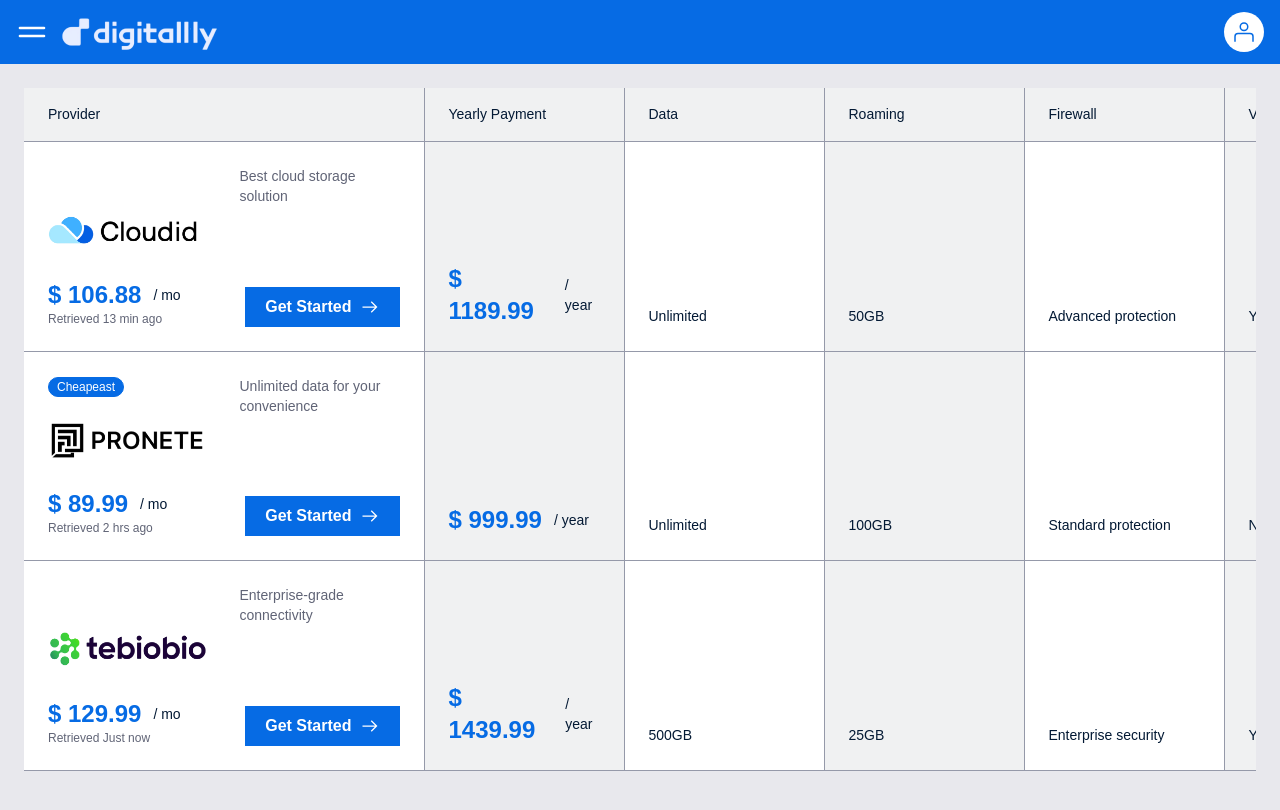
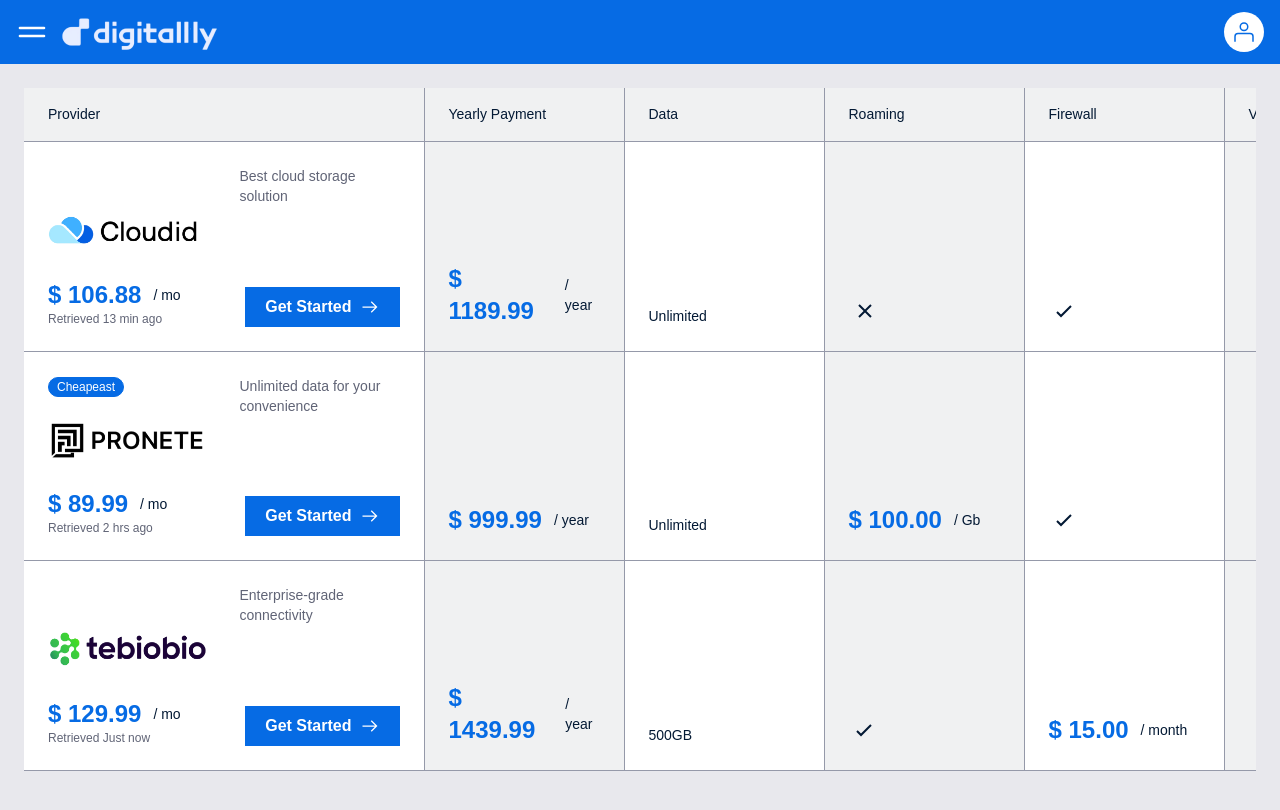
Before and after one commit to joseabril25/quashed-fe-test, a React (Vite) app: page / in a window 1280 px wide. Shown: the top 810 px of the page. Built offline with nearby package versions, Linux system fonts and the light colour scheme; a web font is replaced by a local one.

Commit message:
chore: added check and close icons - fix: showing of table columns to match figma

```diff
--- a/src/App.tsx
+++ b/src/App.tsx
@@ -1,10 +1,17 @@
+import { Icons } from './components/Icons';
 import { Navbar } from './components/Navbar';
 import { PriceBox } from './components/PriceBox';
 import { Card } from './components/ui/Card';
 import { useGetProvidersQuery } from './store/api/providersApi';
 
-function App() {
+const App = () => {
   const { data: providers, isLoading, error } = useGetProvidersQuery();
+
+  const getIcon = (isTrue: boolean) => {
+    return (
+      <Icons name={isTrue ? 'check' : 'close'} width={32} height={32} color='rgb(var(--color-mono))' />
+    );
+  }
 
   if (isLoading) {
     return (
@@ -65,7 +72,7 @@
                           perMonth="month"
                           shortenedMonth
                           timestamp={provider.createdAt ? new Date(provider.createdAt).getTime() : undefined}
-                          onGetStarted={() => console.log(`Get Started clicked for ${provider.name}`)}
+                          onClick={() => console.log(`Selected provider: ${provider.name}`)}
                           bestDeal={index === 1} // Make second provider the best deal
                         />
                       </td>
@@ -86,27 +93,69 @@
 
                       {/* Roaming Column */}
                       <td>
-                        {provider.roaming ? provider.roamingLimit : 'No'}
+                        {
+                          provider.roamingPrice !== 0 ? (
+                            <PriceBox
+                              price={provider.roamingPrice}
+                              perMonth="month"
+                              shortenedMonth={false}
+                              label='Gb'
+                            />
+                          ) : (
+                            getIcon(provider.roaming)
+                          )
+                        }
+                        {/* {provider.roaming ? provider.roamingLimit : 'No'} */}
                       </td>
 
                       {/* Firewall Column */}
                       <td>
-                        {provider.firewall ? provider.firewallLimit : 'No'}
+                        {
+                          provider.firewallPrice !== 0 ? (
+                            <PriceBox
+                              price={provider.firewallPrice}
+                              perMonth="month"
+                              shortenedMonth={false}
+                            />
+                          ) : (
+                            getIcon(provider.firewall)
+                          )
+                        }
                       </td>
 
                       {/* VPN Column */}
                       <td>
-                        {provider.vpn ? 'Yes' : 'No'}
+                        {getIcon(provider.vpn)}
                       </td>
 
                       {/* 24h Support Column */}
                       <td>
-                        {provider.support ? provider.supportLimit : 'No'}
+                        {
+                          provider.supportPrice !== 0 ? (
+                            <PriceBox
+                              price={provider.supportPrice}
+                              perMonth="month"
+                              shortenedMonth={false}
+                            />
+                          ) : (
+                            getIcon(provider.support)
+                          )
+                        }
                       </td>
 
                       {/* Router Column */}
                       <td>
-                        {provider.router ? `$${provider.routerPrice.toFixed(2)}` : 'No'}
+                        {
+                          provider.routerPrice !== 0 ? (
+                            <PriceBox
+                              price={provider.routerPrice}
+                              perMonth="month"
+                              shortenedMonth={false}
+                            />
+                          ) : (
+                            getIcon(provider.router)
+                          )
+                        }
                       </td>
                     </tr>
                   );
--- a/src/Layout.tsx
+++ b/src/Layout.tsx
@@ -6,7 +6,13 @@
   const { isLoading } = useGetMeQuery();
 
   if (isLoading) {
-    return <div>Loading...</div>
+    return (
+      <div className="min-h-screen bg-gray-50">
+        <div className="flex items-center justify-center h-96">
+          <p className="text-lg text-gray-600">Loading user data ...</p>
+        </div>
+      </div>
+    );
   }
 
   return (
--- /dev/null
+++ b/src/components/Icons/icon-check.tsx
@@ -0,0 +1,17 @@
+export const IconCheck = ({...props }) => (
+  <svg
+    xmlns="http://www.w3.org/2000/svg"
+    width={props.width || 32}
+    height={props.height || 32}
+    fill="none"
+    viewBox="0 0 24 24"
+    {...props}
+  >
+    <path
+      fill={props.color || "#080341"}
+      fillRule="evenodd"
+      d="M17.03 8.78 9 16.81l-3.53-3.53 1.06-1.06L9 14.69l6.97-6.97 1.06 1.06Z"
+      clipRule="evenodd"
+    />
+  </svg>
+)
--- /dev/null
+++ b/src/components/Icons/icon-close.tsx
@@ -0,0 +1,17 @@
+export const IconClose = ({...props }) => (
+   <svg
+    xmlns="http://www.w3.org/2000/svg"
+    width={props.width || 32}
+    height={props.height || 32}
+    fill="none"
+    viewBox="0 0 24 24"
+    {...props}
+  >
+    <path
+      fill={props.color || "#080341"}
+      fillRule="evenodd"
+      d="m10.94 12-3.97 3.97 1.06 1.06L12 13.06l3.97 3.97 1.06-1.06L13.06 12l3.97-3.97-1.06-1.06L12 10.94 8.03 6.97 6.97 8.03 10.94 12Z"
+      clipRule="evenodd"
+    />
+  </svg>
+)
--- a/src/components/Icons/index.tsx
+++ b/src/components/Icons/index.tsx
@@ -1,4 +1,6 @@
 import { IconAccount } from './icon-account';
+import { IconCheck } from './icon-check';
+import { IconClose } from './icon-close';
 import { IconMenu } from './icon-menu';
 import { IconRightArrow } from './icon-right-arrow';
 
@@ -19,6 +21,10 @@
       return <IconAccount active={active || false} color={color} width={width} height={height} />;
     case 'arrow-right':
       return <IconRightArrow active={active || false} color={color} width={width} height={height} />;
+    case 'close':
+      return <IconClose active={active || false} color={color} width={width} height={height} />;
+    case 'check':
+      return <IconCheck active={active || false} color={color} width={width} height={height} />;
     default:
       return null;
   }
--- a/src/components/ui/Card.tsx
+++ b/src/components/ui/Card.tsx
@@ -10,7 +10,7 @@
   perMonth?: 'month' | 'year';
   shortenedMonth?: boolean;
   timestamp?: number;
-  onGetStarted?: () => void;
+  onClick?: () => void;
   className?: string;
   bestDeal?: boolean; // Optional prop to indicate if this is the best deal
 }
@@ -23,7 +23,7 @@
   perMonth = 'month',
   shortenedMonth = true,
   timestamp,
-  onGetStarted,
+  onClick,
   className = '',
   bestDeal = false // Default to false if not provided
 }: CardProps) => {
@@ -63,7 +63,7 @@
 
         <Button
           showArrow
-          onClick={onGetStarted}
+          onClick={onClick}
           size="md"
         >
           Get Started
--- a/src/store/api/providersApi.ts
+++ b/src/store/api/providersApi.ts
@@ -11,15 +11,15 @@
     pricePerMonth: 106.88,
     pricePerYear: 1189.99,
     dataLimit: 'Unlimited',
-    roaming: true,
-    roamingLimit: '50GB',
+    roaming: false,
+    roamingPrice: 0,
     firewall: true,
-    firewallLimit: 'Advanced protection',
+    firewallPrice: 0,
     vpn: true,
     support: true,
-    supportLimit: '24/7 Premium Support',
+    supportPrice: 10,
     router: true,
-    routerPrice: 199.99,
+    routerPrice: 12,
     createdAt: new Date(Date.now() - 13 * 60 * 1000).toISOString(),
     updatedAt: new Date().toISOString(),
   },
@@ -32,12 +32,12 @@
     pricePerYear: 999.99,
     dataLimit: 'Unlimited',
     roaming: true,
-    roamingLimit: '100GB',
+    roamingPrice: 100,
     firewall: true,
-    firewallLimit: 'Standard protection',
+    firewallPrice: 0,
     vpn: false,
     support: true,
-    supportLimit: 'Business hours support',
+    supportPrice: 0,
     router: false,
     routerPrice: 0,
     createdAt: new Date(Date.now() - 2 * 60 * 60 * 1000).toISOString(),
@@ -52,14 +52,14 @@
     pricePerYear: 1439.99,
     dataLimit: '500GB',
     roaming: true,
-    roamingLimit: '25GB',
+    roamingPrice: 0,
     firewall: true,
-    firewallLimit: 'Enterprise security',
+    firewallPrice: 15,
     vpn: true,
-    support: true,
-    supportLimit: 'Dedicated account manager',
+    support: false,
+    supportPrice: 0,
     router: true,
-    routerPrice: 299.99,
+    routerPrice: 12,
     createdAt: new Date(Date.now() - 30000).toISOString(),
     updatedAt: new Date().toISOString(),
   },
--- a/src/types/apiTypes.ts
+++ b/src/types/apiTypes.ts
@@ -14,12 +14,12 @@
   pricePerYear: number
   dataLimit: string
   roaming: boolean
-  roamingLimit: string
+  roamingPrice: number
   firewall: boolean
-  firewallLimit: string
+  firewallPrice: number
   vpn: boolean
   support: boolean
-  supportLimit: string
+  supportPrice: number
   router: boolean
   routerPrice: number
   createdAt?: string
```
